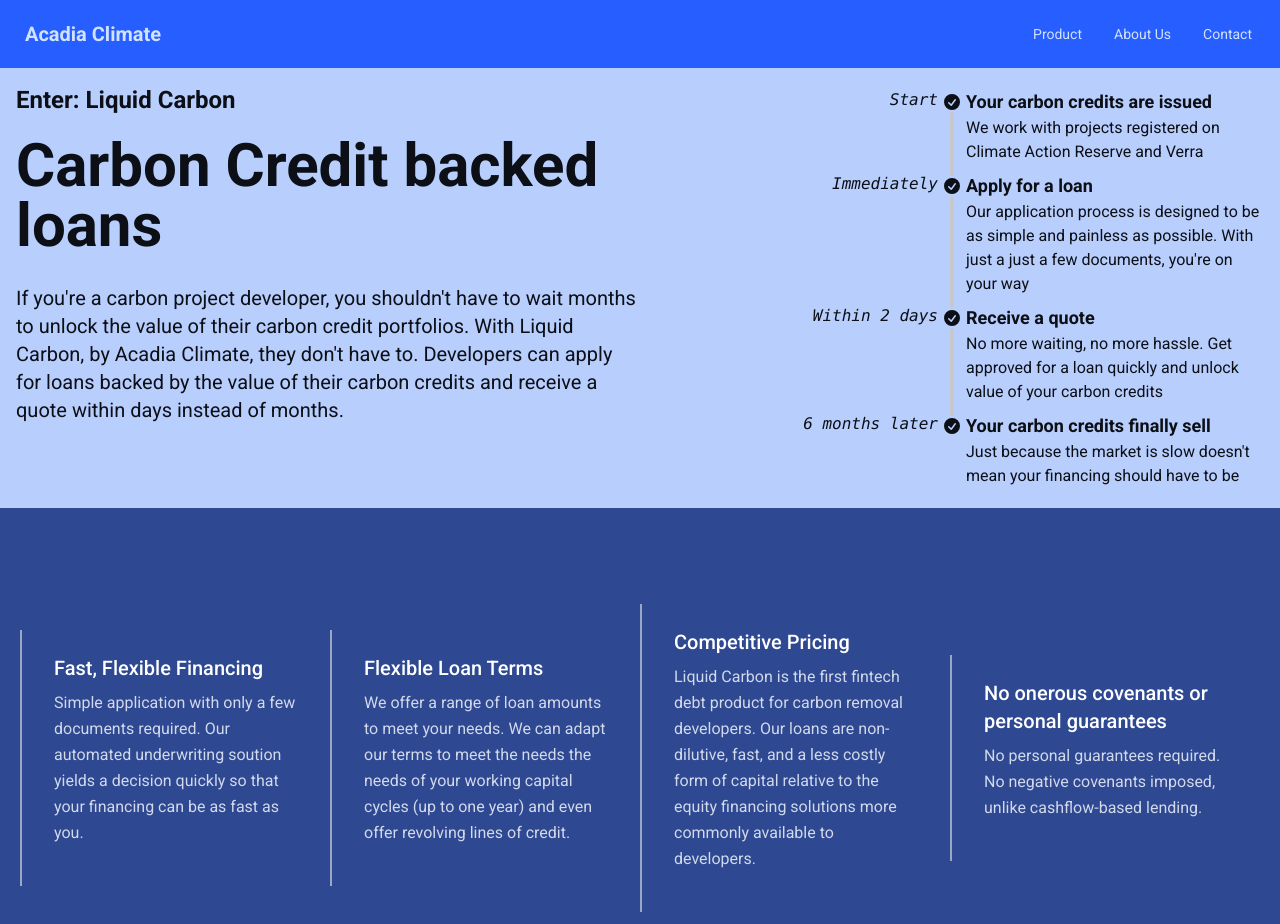
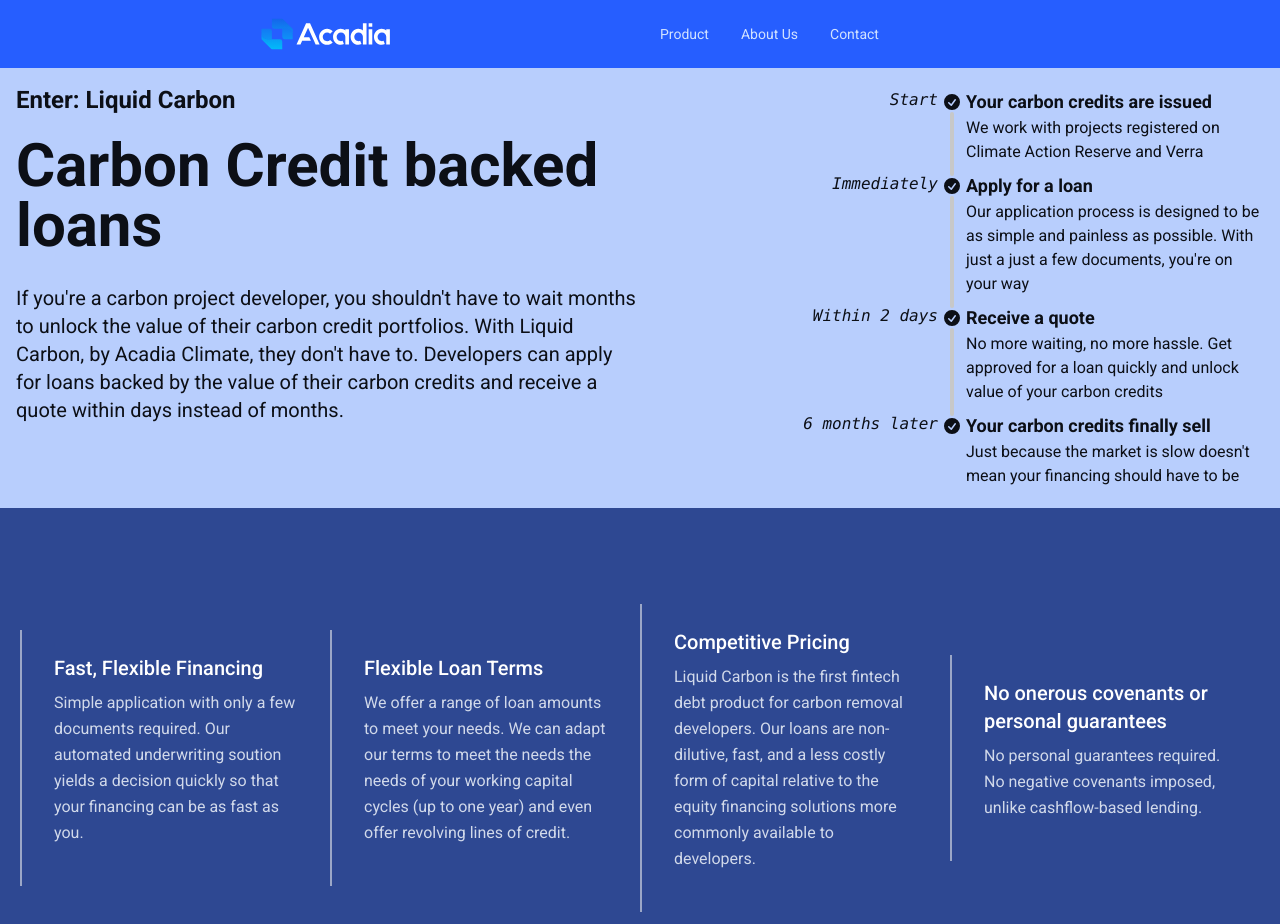
Before and after one commit to Acadia-Climate/acadia-climate.github.io, a website: page src/product.html in a window 1280 px wide. Drawn offline with Linux system fonts and the light colour scheme.

Commit message:
Use Acadia logo.

```diff
--- a/src/product.html
+++ b/src/product.html
@@ -10,9 +10,18 @@
     <!-- Navbar start-->
     <div class="navbar sticky w-full top-0 z-50 bg-accent text-accent-content">
       <div class="flex-1">
+        <object
+          type="image/svg+xml"
+          data="img/acadia_inverted.svg"
+          class="flex-1 h-10"
+        >
+          Acadia
+        </object>
+      </div>
+      <!-- <div class="flex-1">
         <a class="btn btn-ghost text-xl" href="/"> Acadia Climate </a>
-      </div>
-      <div class="flex-none">
+      </div> -->
+      <div class="flex-1">
         <ul class="menu menu-horizontal px-1">
           <li><a href="/product.html">Product</a></li>
           <li><a href="/about.html">About Us</a></li>
@@ -28,6 +37,7 @@
     > -->
     <!-- Row 1: START -->
     <section class="w-full bg-primary text-primary-content">
+      <!-- <img src="/img/acadia_inverted.svg" alt="Acadia" /> -->
       <div class="container mx-auto flex flex-row flex-wrap p-4 text-center">
         <!-- Prod Desc: START -->
         <div class="lg:w-1/2 text-left">
```
Also changed, not shown: src/css/output.css, src/img/acadia_inverted.svg (added).
